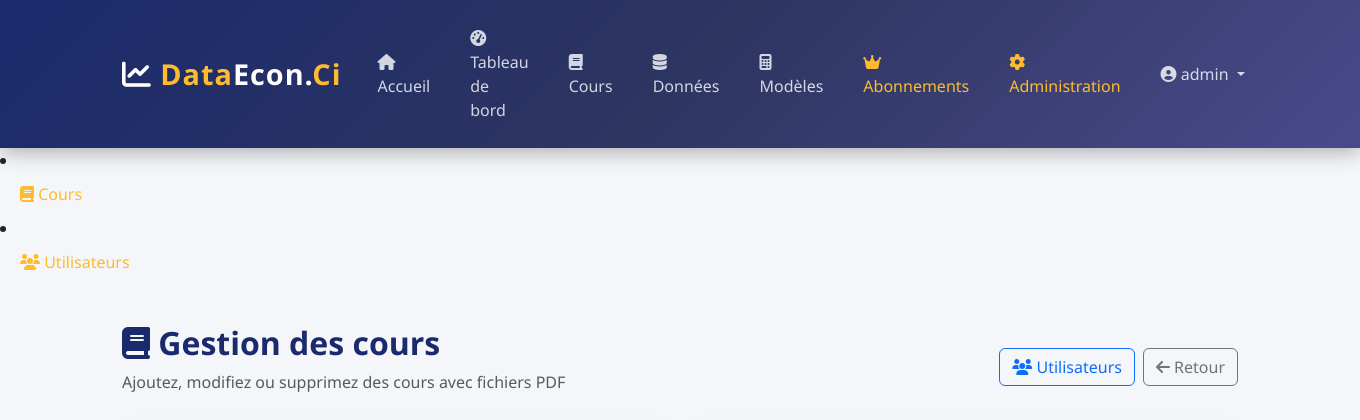
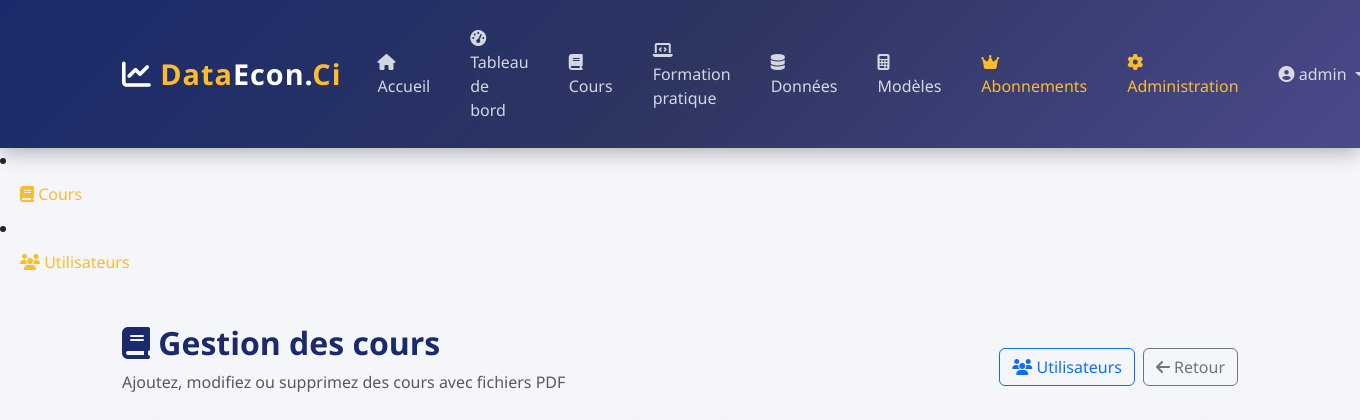
Before and after one commit to dataeconci/dataecon, a Flask app: page /admin/courses in a window 1360 px wide. Shown: the top 420 px of the page. Run offline with Flask 3, Linux system fonts and the light colour scheme; a user stored in the database is signed in.

Commit message:
Add Formation pratique link to main navigation menu

```diff
--- a/app/templates/layout.html
+++ b/app/templates/layout.html
@@ -49,6 +49,11 @@
                         <li class="nav-item">
                             <a class="nav-link" href="{{ url_for('courses') }}">
                                 <i class="fas fa-book"></i> Cours
+                            </a>
+                        </li>
+                        <li class="nav-item">
+                            <a class="nav-link" href="{{ url_for('formations') }}">
+                                <i class="fas fa-laptop-code"></i> Formation pratique
                             </a>
                         </li>
                         <li class="nav-item">
```
